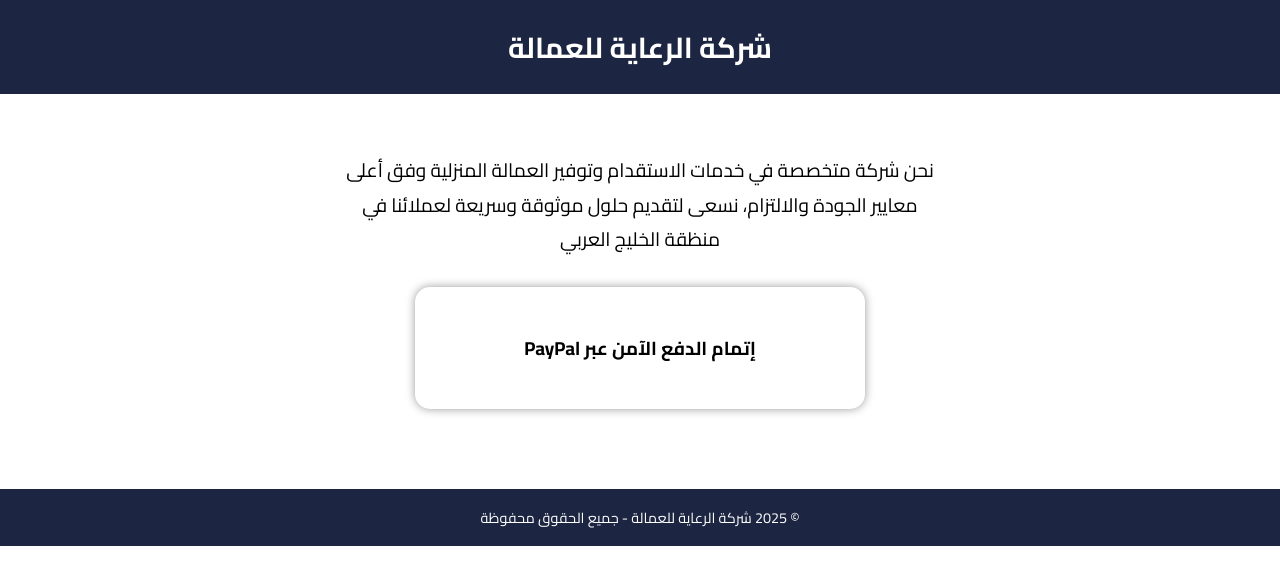
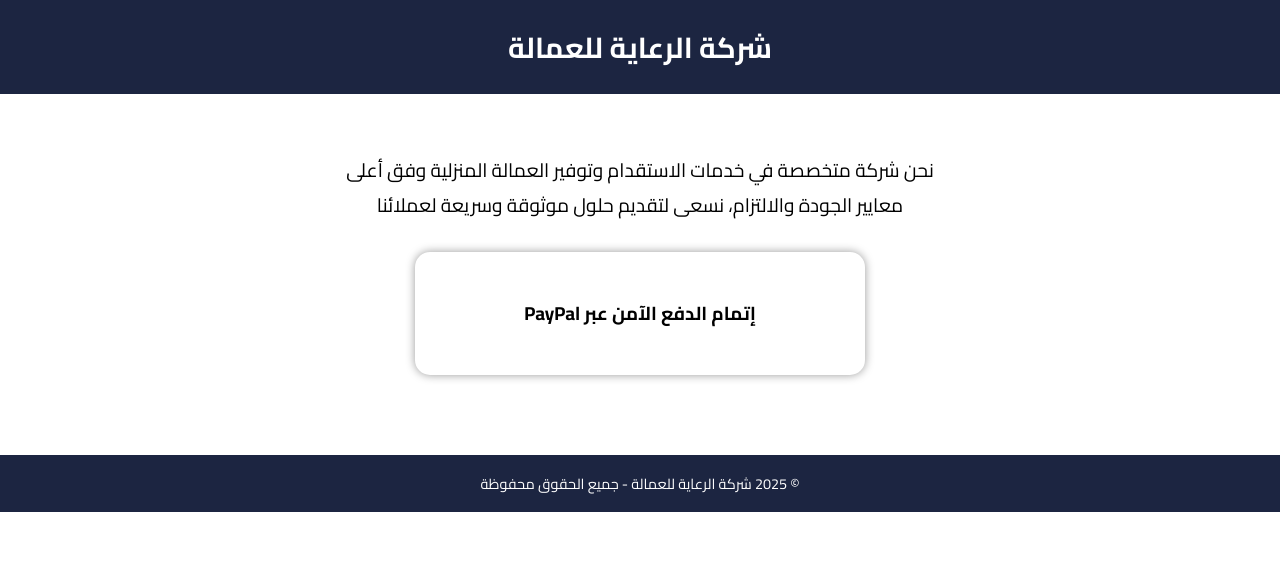
Before and after one commit to Dev-Zidan/AlRiaya-MANPOWER, a plain HTML site: page index.html in a window 1280 px wide. Drawn offline with Linux system fonts and the light colour scheme; a script that the page names is missing.

Commit message:
Add files via upload

```diff
--- a/index.html
+++ b/index.html
@@ -58,7 +58,7 @@
   <section>
     <div class="intro">
       <p>نحن شركة متخصصة في خدمات الاستقدام وتوفير العمالة المنزلية وفق أعلى معايير الجودة والالتزام،
-      نسعى لتقديم حلول موثوقة وسريعة لعملائنا في منظقة الخليج العربي
+    نسعى لتقديم حلول موثوقة وسريعة لعملائنا
     </div>
 
     <div class="paypal-box">
```
